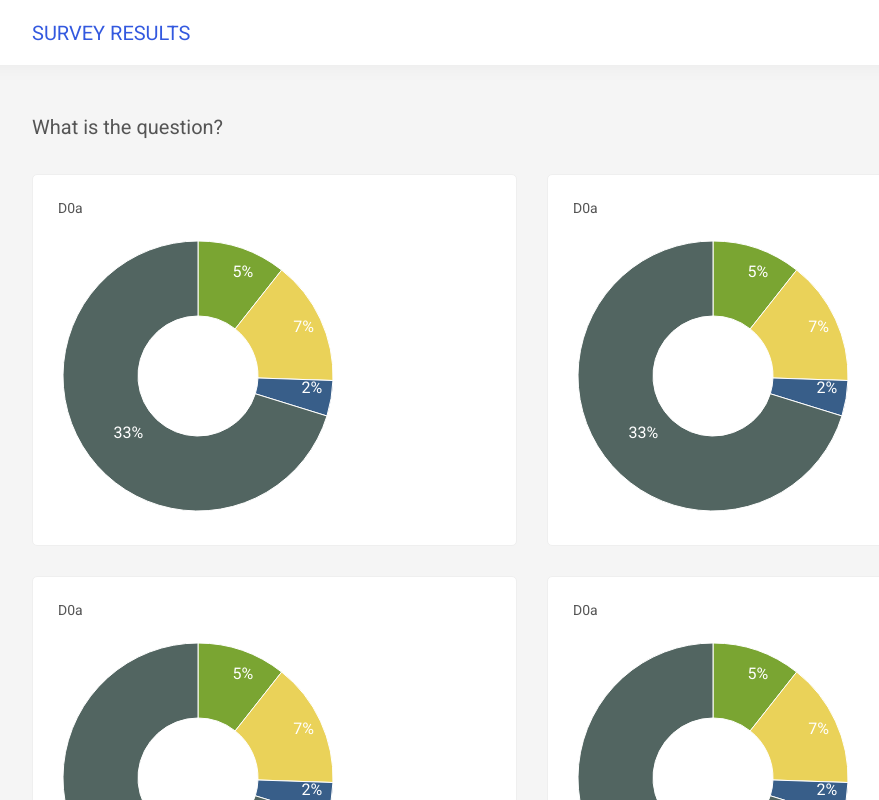
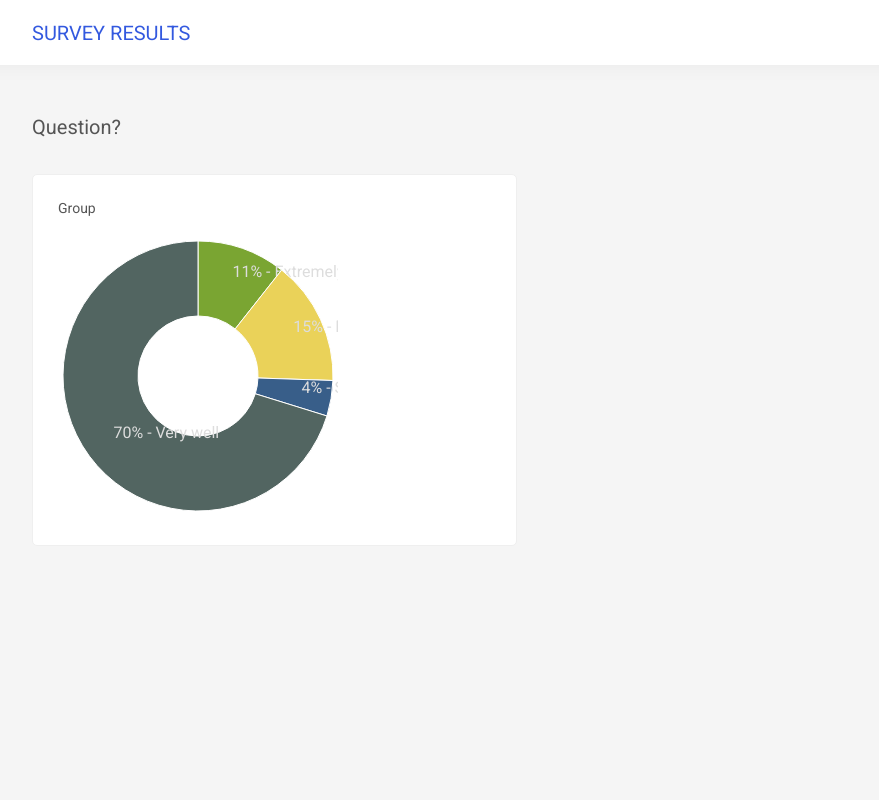
Before and after one commit to john555/survey-results, a React (Create React App) app: page / in a window 1280 px wide. Shown: the top 800 px of the page, without its empty margins (108-987 px from the left). Built offline with nearby package versions, Linux system fonts and the light colour scheme.

Commit message:
Add ability to use real data

```diff
--- a/src/App.js
+++ b/src/App.js
@@ -3,10 +3,15 @@ import React, { Component } from 'react';
 import Header from './containers/Header';
 import Main from './containers/Main';
 import Question from './components/question/Question';
+import Answer from './components/answer/Answer';
 
-const data = {
-  question: 'What is the real question?',
-  answers: [
+const data = [{
+  question: 'Question?',
+  responses:
+    [
+      {
+        group: 'Group',
+        responses: [
         {
           label: 'Extremely well',
           value: 5,
@@ -23,20 +28,39 @@ const data = {
           label: 'Very well',
           value: 33,
         },
-  ],
-};
+        ]
+    },
+  ]
+}];
+
 
 class App extends Component {
+  constructor(props) {
+    super(props);
+    this.state = {
+      ...data[0],
+    }
+
+  }
   render() {
     return (
       <div className="App">
         <Header />
         <div className="container">
           <Main>
-            <Question data={data} />
+            <Question question={this.state.question}>
+              {
+                this.state.responses.map((response, index) => (
+                  <Answer
+                    key={JSON.stringify(response.responses)}
+                    group={response.group}
+                    data={response.responses}
+                  />
+                ))
+              }
+            </Question>
           </Main>
         </div>
-
       </div>
     );
   }
--- a/src/components/answer/Answer.js
+++ b/src/components/answer/Answer.js
@@ -1,10 +1,11 @@
 import React from 'react';
+import PropTypes from 'prop-types';
 import Chart from '../chart/Chart'
 
 const Answer = props => (
   <section className="answer">
     <header className="answer__header">
-      <h1 className="answer__title">D0a</h1>
+      <h1 className="answer__title">{props.group}</h1>
     </header>
     <div className="answer__chartWrapper">
       <Chart data={props.data} />
@@ -12,4 +13,8 @@ const Answer = props => (
   </section>
 );
 
+Answer.propTypes = {
+  group: PropTypes.string.isRequired,
+}
+
 export default Answer;
--- a/src/components/chart/Chart.js
+++ b/src/components/chart/Chart.js
@@ -77,7 +77,11 @@ class Chart extends Component {
     .attr('transform', (d) => {
       return `translate(${labelArc.centroid(d)})`;
     })
-    .text((d) => `${d.value}%`);
+    .text((d) => {
+      const angle = d.endAngle - d.startAngle;
+      const percentage = Math.round((angle * 100)/(2 * Math.PI));
+      return `${percentage}% - ${d.data.label}`;
+    });
 
   }
 
--- a/src/components/question/Question.js
+++ b/src/components/question/Question.js
@@ -1,37 +1,19 @@
-import React, { Component } from 'react';
+import React from 'react';
 import PropTypes from 'prop-types';
-import Answer from '../answer/Answer';
 
-class Question extends Component {
-  static propTypes = {
-    data: PropTypes.shape({
-      question: PropTypes.string.isRequired,
-      answers: PropTypes.arrayOf(PropTypes.shape({
-        label: PropTypes.string.isRequired,
-        value: PropTypes.number.isRequired,
-      })),
-    }),
-  }
-  render () {
-    return (
+const Question = props => (
   <section className="question">
     <header className="question__header">
-          <h1 className="question__title">What is the question?</h1>
+      <h1 className="question__title">{props.question}</h1>
     </header>
     <div className="question__answers">
-          {/* component */}
-          <Answer data={this.props.data.answers}/>
-          <Answer data={this.props.data.answers}/>
-          <Answer data={this.props.data.answers}/>
-          <Answer data={this.props.data.answers}/>
-          <Answer data={this.props.data.answers}/>
-          <Answer data={this.props.data.answers}/>
-          <Answer data={this.props.data.answers}/>
+      {props.children}
     </div>
   </section>
 );
-  }
-}
 
+Question.propTypes = {
+  question: PropTypes.string.isRequired,
+};
 
 export default Question;
--- a/src/index.css
+++ b/src/index.css
@@ -108,5 +108,5 @@ body {
 
 .chart__label {
   stroke: none;
-  fill: #fff;
+  fill: #ddd;
 }
```
Also changed, not shown: 2 other files (tests, documents, lock files or other folders). Lines whose indentation alone changed are shown as unchanged.
